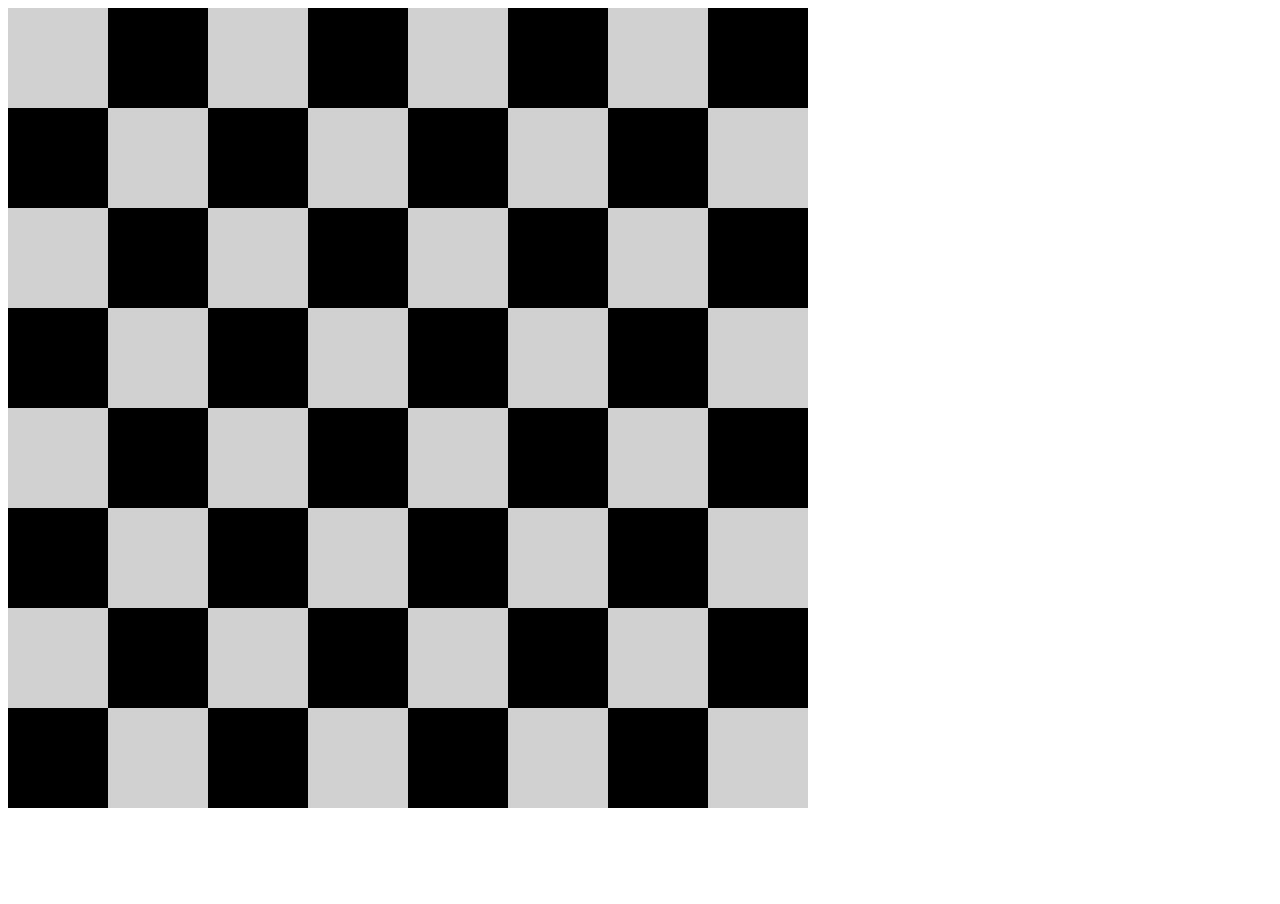
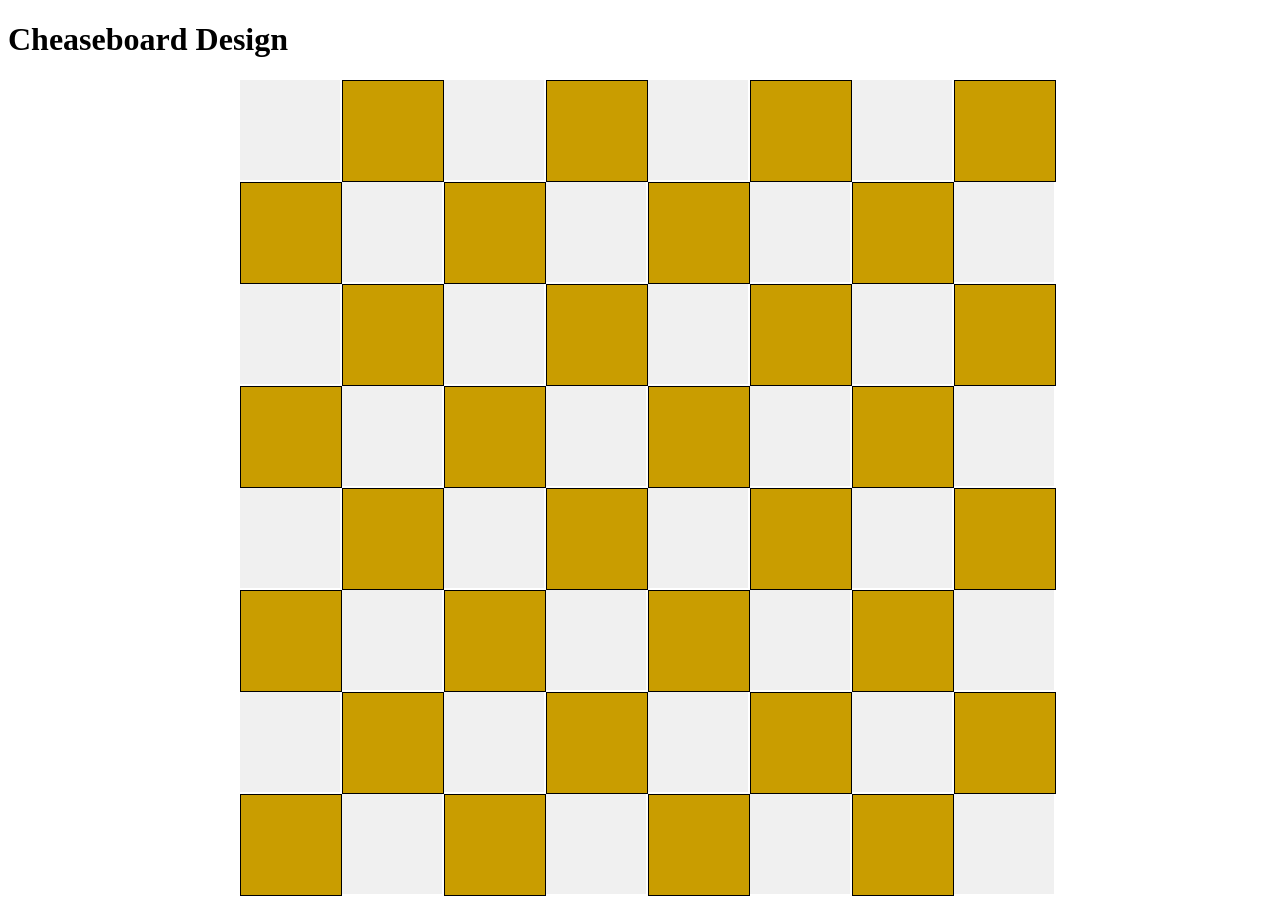
Before and after one commit to NHossen/Flower-shop-, a plain HTML site: page index.html in a window 1280 px wide. Before the commit the page ends 816 px from the top, so only its background shows below. Drawn offline with Linux system fonts and the light colour scheme.

Commit message:
cheaseboard styles updated

```diff
--- a/index.html
+++ b/index.html
@@ -9,6 +9,7 @@
         .container{
             display: grid;
             width: 800px;
+            margin: 0 auto;
 
             grid-template-columns: 1fr 1fr 1fr 1fr 1fr 1fr 1fr 1fr ;
             grid-template-rows: 1fr 1fr 1fr 1fr 1fr 1fr 1fr 1fr ;
@@ -16,16 +17,25 @@
         .white{
             height: 100px;
             width:100px ;
-            background-color:rgb(209, 209, 209);
+            background-color:rgb(240, 240, 240);
+        }
+        .white:hover{
+            box-shadow: 5px 5px 25px gray;
+
         }
         .black{
             height: 100px;
             width:100px ;
-            background-color:rgb(0, 0, 0);
+            background-color:rgb(201, 157, 0);
+            border: 1px solid black;
+        }
+        h1{
+
         }
     </style>
 </head>
 <body>
+    <h1>Cheaseboard Design</h1>
     <div class="container">
         <div class="white"></div>
         <div class="black"></div>
```
